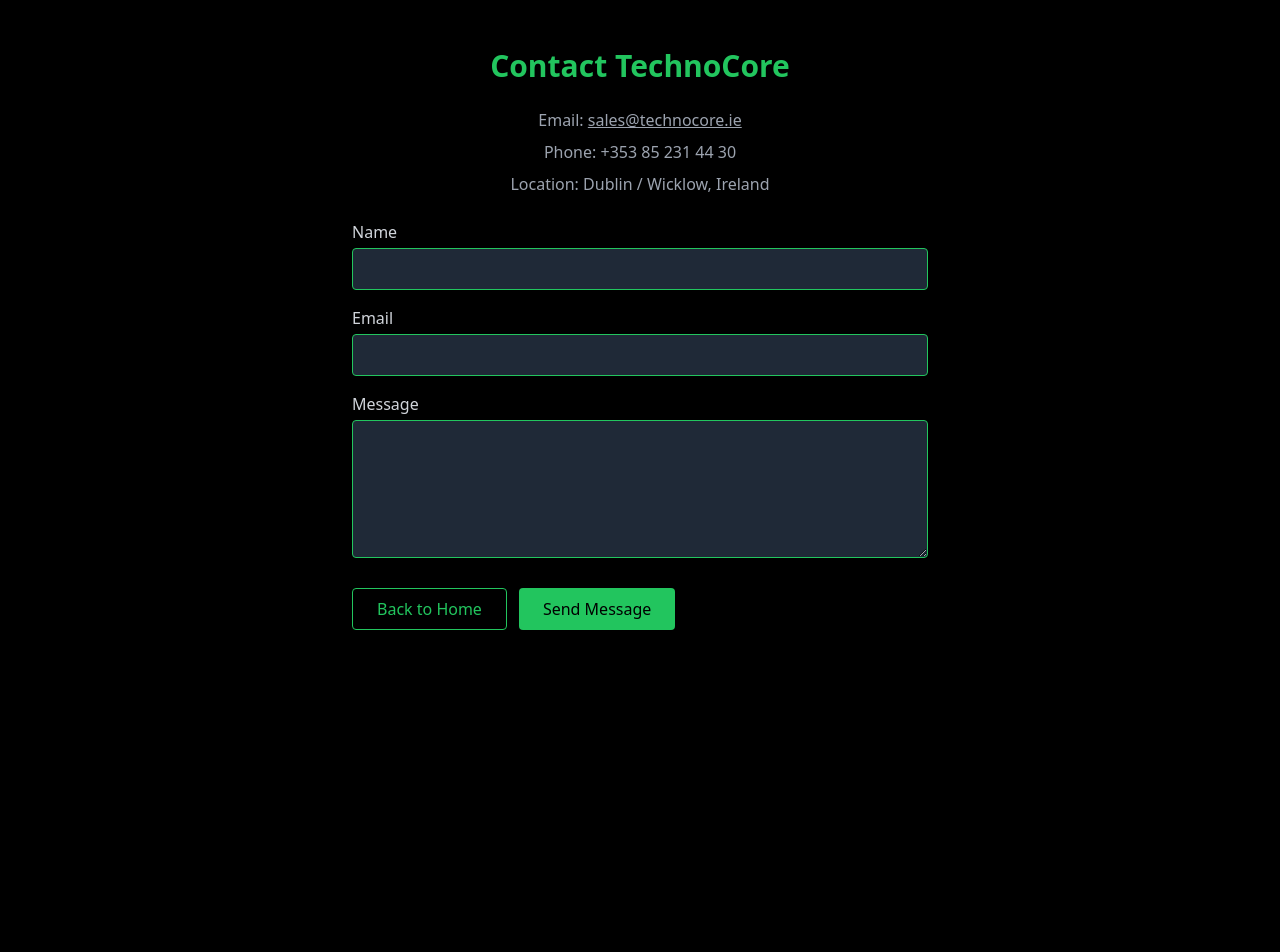
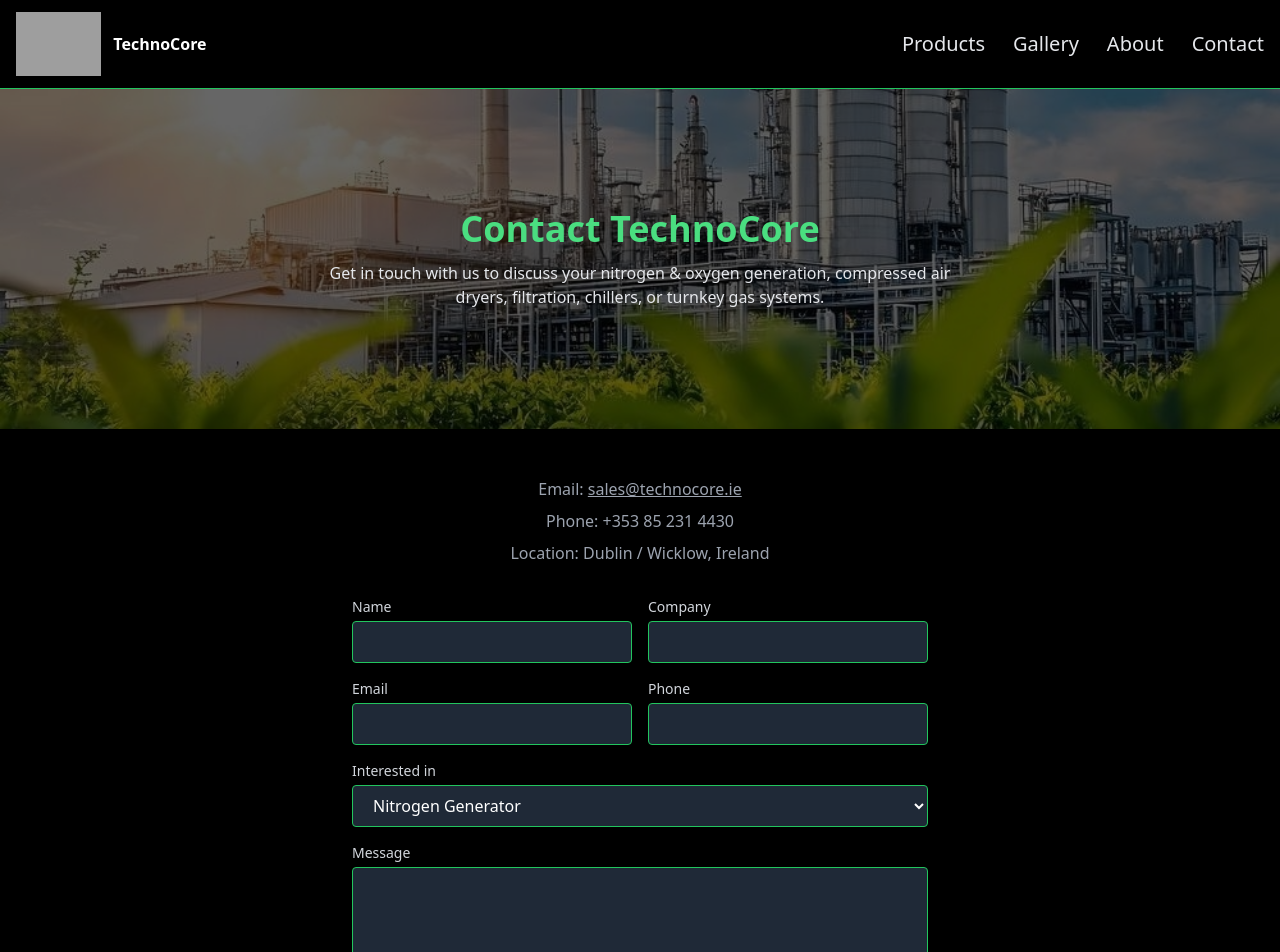
Before and after one commit to Zakkom/technocore-site, a Next.js app: page /contact in a window 1280 px wide. Shown: the top 952 px of the page. Before the commit the page ends 800 px from the top, so only its background shows below. Built offline with nearby package versions, Linux system fonts and the light colour scheme; grey boxes are pictures that could not be loaded.

Commit message:
Update Contact page with header, footer and new form

```diff
--- a/pages/contact.js
+++ b/pages/contact.js
@@ -1,9 +1,10 @@
+// pages/contact.js
 import Head from "next/head";
-import Link from "next/link";
+import SiteLayout from "../components/SiteLayout";
 
 export default function Contact() {
   return (
-    <main className="min-h-screen bg-black text-white font-sans">
+    <SiteLayout>
       <Head>
         <title>Contact TechnoCore | Industrial Gas Systems Ireland</title>
         <meta
@@ -14,66 +15,156 @@
         <link rel="canonical" href="https://technocore.ie/contact" />
       </Head>
 
-      <div className="p-12 text-center">
-        <h1 className="text-3xl font-bold text-green-500 mb-6">Contact TechnoCore</h1>
+      {/* HERO */}
+      <section className="relative h-[260px] md:h-[340px] flex items-center justify-center text-center bg-cover bg-center"
+        style={{ backgroundImage: "url('/images/top-bg.jpg')" }}
+      >
+        <div className="absolute inset-0 bg-black/60" aria-hidden="true" />
+        <div className="relative z-10 px-6">
+          <h1 className="text-3xl md:text-4xl font-extrabold text-green-400">
+            Contact TechnoCore
+          </h1>
+          <p className="mt-3 text-gray-200 max-w-2xl mx-auto">
+            Get in touch with us to discuss your nitrogen &amp; oxygen generation,
+            compressed air dryers, filtration, chillers, or turnkey gas systems.
+          </p>
+        </div>
+      </section>
 
+      {/* CONTACT SECTION */}
+      <section className="p-12 bg-black text-center">
+        <div className="max-w-3xl mx-auto">
           <p className="text-gray-400 mb-2">
-          Email: <a href="mailto:sales@technocore.ie" className="underline">sales@technocore.ie</a>
+            Email:{" "}
+            <a href="mailto:sales@technocore.ie" className="underline">
+              sales@technocore.ie
+            </a>
           </p>
-        <p className="text-gray-400 mb-2">Phone: +353 85 231 44 30</p>
-        <p className="text-gray-400 mb-6">Location: Dublin / Wicklow, Ireland</p>
+          <p className="text-gray-400 mb-2">Phone: +353 85 231 4430</p>
+          <p className="text-gray-400 mb-6">
+            Location: Dublin / Wicklow, Ireland
+          </p>
 
+          {/* CONTACT FORM */}
           <form
             action="https://formsubmit.co/sales@technocore.ie"
             method="POST"
-          className="mt-4 max-w-xl mx-auto text-left"
+            className="mt-8 max-w-xl mx-auto text-left"
           >
+            {/* hidden fields */}
             <input type="hidden" name="_captcha" value="false" />
-          <input type="hidden" name="_next" value="https://technocore.ie/thanks" />
-          <input type="text" name="_honey" style={{ display: "none" }} />
+            <input
+              type="hidden"
+              name="_next"
+              value="https://technocore.ie/thanks"
+            />
+            <input type="text" name="_honey" style={{ display: "none" }} readOnly />
 
-          <div className="mb-4">
-            <label htmlFor="name" className="block text-gray-300 mb-1">Name</label>
+            <div className="grid grid-cols-1 sm:grid-cols-2 gap-4">
+              <div>
+                <label
+                  htmlFor="name"
+                  className="block text-gray-300 mb-1 text-sm"
+                >
+                  Name
+                </label>
                 <input
-              type="text" id="name" name="name" required
+                  id="name"
+                  name="name"
+                  required
                   className="w-full px-4 py-2 rounded bg-gray-800 text-white border border-green-500"
                 />
               </div>
-
-          <div className="mb-4">
-            <label htmlFor="email" className="block text-gray-300 mb-1">Email</label>
+              <div>
+                <label
+                  htmlFor="company"
+                  className="block text-gray-300 mb-1 text-sm"
+                >
+                  Company
+                </label>
                 <input
-              type="email" id="email" name="email" required
+                  id="company"
+                  name="company"
                   className="w-full px-4 py-2 rounded bg-gray-800 text-white border border-green-500"
                 />
               </div>
-
-          <div className="mb-6">
-            <label htmlFor="message" className="block text-gray-300 mb-1">Message</label>
-            <textarea
-              id="message" name="message" rows={5} required
+              <div>
+                <label
+                  htmlFor="email"
+                  className="block text-gray-300 mb-1 text-sm"
+                >
+                  Email
+                </label>
+                <input
+                  type="email"
+                  id="email"
+                  name="email"
+                  required
                   className="w-full px-4 py-2 rounded bg-gray-800 text-white border border-green-500"
                 />
               </div>
+              <div>
+                <label
+                  htmlFor="phone"
+                  className="block text-gray-300 mb-1 text-sm"
+                >
+                  Phone
+                </label>
+                <input
+                  id="phone"
+                  name="phone"
+                  className="w-full px-4 py-2 rounded bg-gray-800 text-white border border-green-500"
+                />
+              </div>
+              <div className="sm:col-span-2">
+                <label
+                  htmlFor="interest"
+                  className="block text-gray-300 mb-1 text-sm"
+                >
+                  Interested in
+                </label>
+                <select
+                  id="interest"
+                  name="interest"
+                  className="w-full px-4 py-2 rounded bg-gray-800 text-white border border-green-500"
+                >
+                  <option>Nitrogen Generator</option>
+                  <option>Oxygen Generator</option>
+                  <option>Refrigeration Air Dryer</option>
+                  <option>Adsorption (Desiccant) Dryer</option>
+                  <option>Filtration System</option>
+                  <option>Paint Booth Air Preparation</option>
+                  <option>Chiller / Turnkey Package</option>
+                </select>
+              </div>
+              <div className="sm:col-span-2">
+                <label
+                  htmlFor="message"
+                  className="block text-gray-300 mb-1 text-sm"
+                >
+                  Message
+                </label>
+                <textarea
+                  id="message"
+                  name="message"
+                  rows={5}
+                  required
+                  className="w-full px-4 py-2 rounded bg-gray-800 text-white border border-green-500"
+                />
+              </div>
+            </div>
 
-          <div className="flex gap-3">
-            {/* компактная ссылка-кнопка, без unicode-стрелок */}
-            <Link
-              href="/"
-              className="inline-flex items-center justify-center border border-green-500 text-green-500 px-6 py-2 rounded hover:bg-green-500 hover:text-black transition"
-            >
-              Back to Home
-            </Link>
-
+            <div className="mt-6 flex gap-3 justify-center">
               <button
                 type="submit"
-              className="bg-green-500 hover:bg-green-600 text-black px-6 py-2 rounded transition"
+                className="bg-green-500 hover:bg-green-600 text-black px-6 py-2 rounded font-semibold"
               >
                 Send Message
               </button>
             </div>
           </form>
         </div>
-    </main>
+      </section>
+    </SiteLayout>
   );
 }
```
Lines whose indentation alone changed are shown as unchanged.
